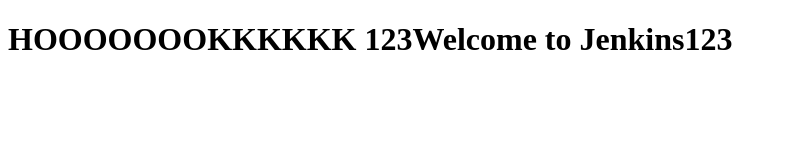
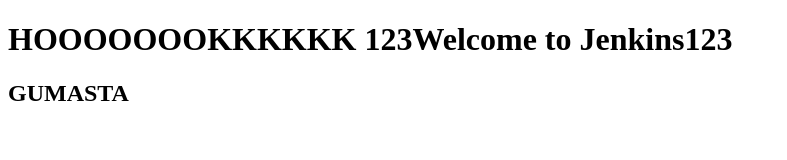
Before and after one commit to prateekgumasta8989/test-jenkins, a plain HTML site: page index.html in a window 1280 px wide. Shown: the whole page, without its empty margins (0-787 px from the left). Drawn offline with Linux system fonts and the light colour scheme.

Commit message:
web hook2

```diff
--- a/index.html
+++ b/index.html
@@ -5,5 +5,6 @@
 </head>
 <body>
     <h1>HOOOOOOOKKKKKK      123Welcome to Jenkins123</h1>
+    <h2>GUMASTA</h2>
 </body>
 </html>
```
